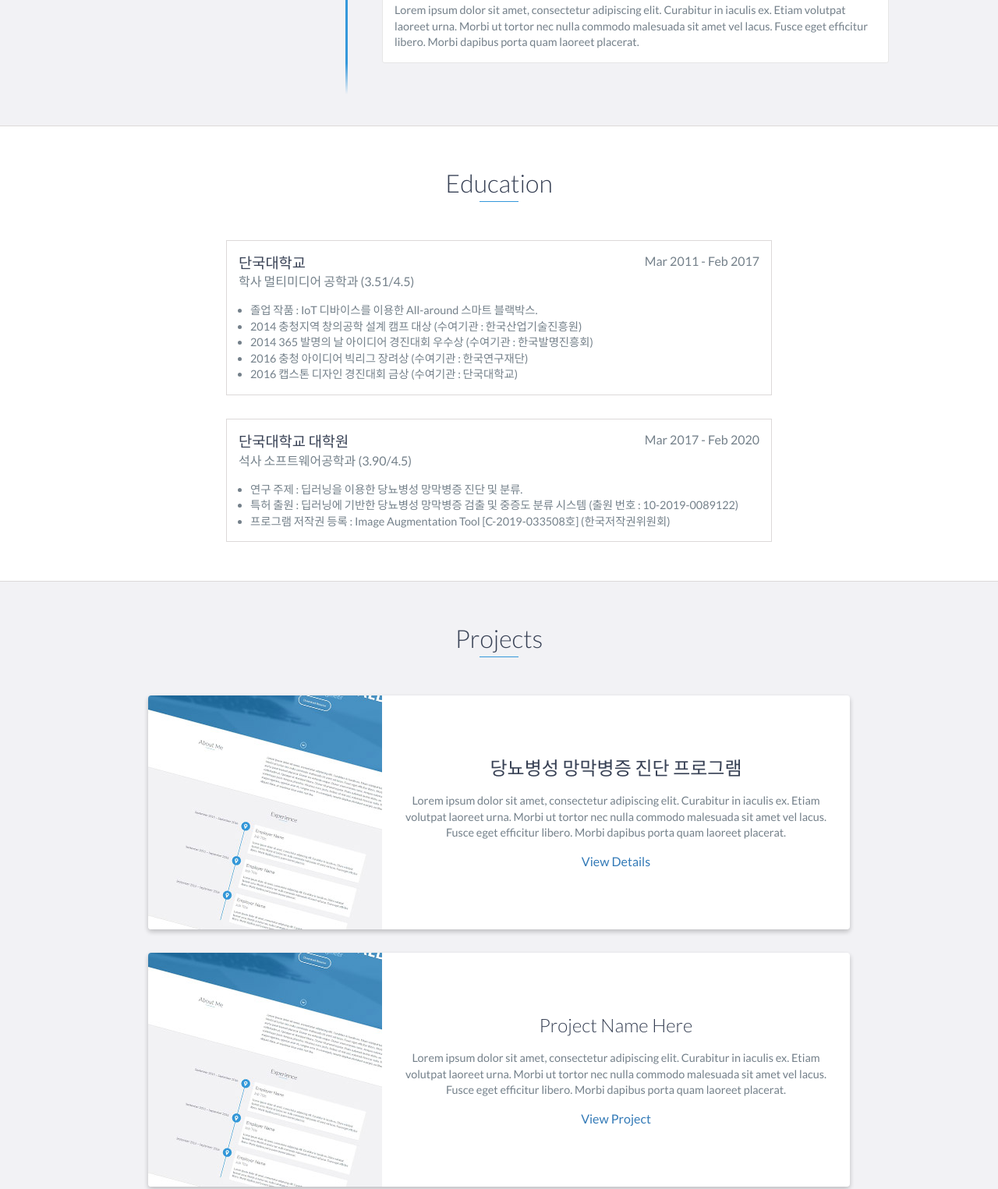
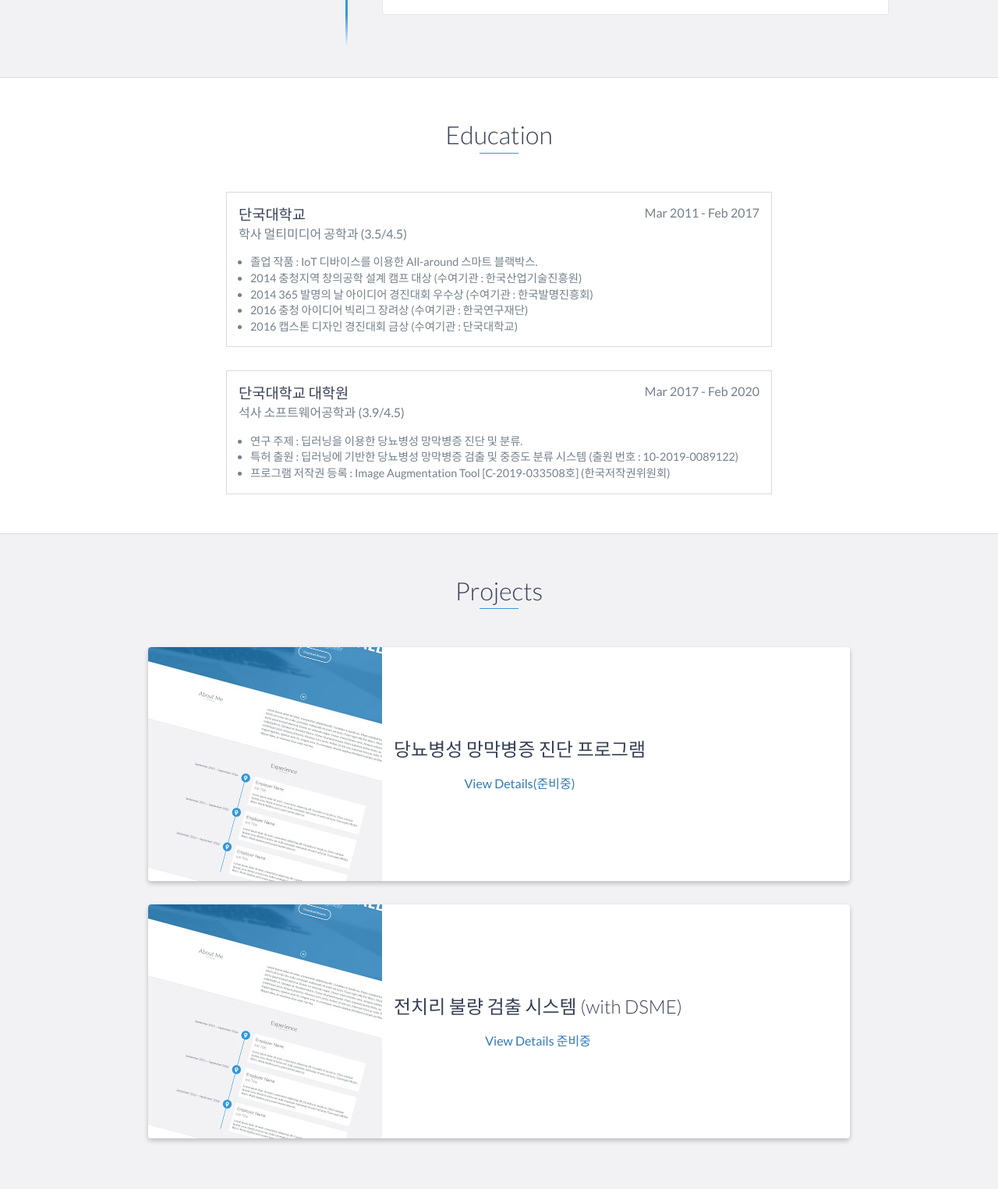
Before and after one commit to YHJung-DDS/YHJung-DDS.github.io, a website: page index.html in a window 1280 px wide. Shown: the part 1272-2797 px from the top of the page at 78% size. Drawn offline with nearby package versions, Linux system fonts and the light colour scheme.

Commit message:
Update index.html

```diff
--- a/index.html
+++ b/index.html
@@ -5,7 +5,7 @@
     <meta charset="utf-8">
     <meta http-equiv="X-UA-Compatible" content="IE=edge">
     <meta name="viewport" content="width=device-width, initial-scale=1">
-    <title>My Portfolio</title>
+    <title>YHJ Portfolio</title>
 	<link rel="shortcut icon" href="favicon.ico" type="image/x-icon">
 	<link rel="icon" href="favicon.ico" type="image/x-icon">
     <link href="https://fonts.googleapis.com/css?family=Lato:300,400,700,900" rel="stylesheet">
@@ -88,7 +88,6 @@
                 <h3>(주) 유니셈</h3>
                 <h4>딥러닝 엔지니어</h4>
                 <p>
-                    Lorem ipsum dolor sit amet, consectetur adipiscing elit. Curabitur in iaculis ex. Etiam volutpat laoreet urna. Morbi ut tortor nec nulla commodo malesuada sit amet vel lacus. Fusce eget efficitur libero. Morbi dapibus porta quam laoreet placerat.
                 </p>
             </div>
 
@@ -118,7 +117,7 @@
         <div class="education-block">
             <h3>단국대학교</h3>
             <span class="education-date">Mar 2011 - Feb 2017</span>
-            <h4>학사 멀티미디어 공학과 (3.51/4.5)</h4>
+            <h4>학사 멀티미디어 공학과 (3.5/4.5)</h4>
             <ul>
                 <li>
                     졸업 작품 : IoT 디바이스를 이용한 All-around 스마트 블랙박스.
@@ -148,7 +147,7 @@
         <div class="education-block">
             <h3>단국대학교 대학원</h3>
             <span class="education-date">Mar 2017 - Feb 2020</span>
-            <h4>석사 소프트웨어공학과 (3.90/4.5)</h4>
+            <h4>석사 소프트웨어공학과 (3.9/4.5)</h4>
             <ul>
                 <li>
                     연구 주제 : 딥러닝을 이용한 당뇨병성 망막병증 진단 및 분류.
@@ -177,9 +176,8 @@
                     <div class="project-info">
                         <h3>당뇨병성 망막병증 진단 프로그램</h3>
                         <p>
-                            Lorem ipsum dolor sit amet, consectetur adipiscing elit. Curabitur in iaculis ex. Etiam volutpat laoreet urna. Morbi ut tortor nec nulla commodo malesuada sit amet vel lacus. Fusce eget efficitur libero. Morbi dapibus porta quam laoreet placerat.
                         </p>
-                        <a href="#">View Details</a>
+                        <a href="#">View Details(준비중)</a>
                     </div>
                     <!-- End .project-info -->
                 </div>
@@ -191,11 +189,10 @@
                     </div>
                     <!-- End .project-image -->
                     <div class="project-info">
-                        <h3>Project Name Here</h3>
+                        <h3>전치리 불량 검출 시스템 (with DSME)</h3>
                         <p>
-                            Lorem ipsum dolor sit amet, consectetur adipiscing elit. Curabitur in iaculis ex. Etiam volutpat laoreet urna. Morbi ut tortor nec nulla commodo malesuada sit amet vel lacus. Fusce eget efficitur libero. Morbi dapibus porta quam laoreet placerat.
                         </p>
-                        <a href="#">View Project</a>
+                        <a href="#">View Details 준비중</a>
                     </div>
                     <!-- End .project-info -->
                 </div>
@@ -214,8 +211,6 @@
             <li>Python</li>
             <li>Tensorflow</li>
             <li>Caffe</li>
-            <li>TensorRT</li>
-            <li>DeepStream/Gstreamer</li>
             <li>DarkNet</li>
             <li>C/C++</li>
             <li>C#</li>
@@ -244,7 +239,7 @@
             <div class="row">
                 <div class="col-sm-5 copyright">
                     <p>
-                        Copyright &copy; 2020 YOUR NAME
+                        Copyright &copy; 2020 YoungHoon Jung
                     </p>
                 </div>
                 <div class="col-sm-2 top">
```
